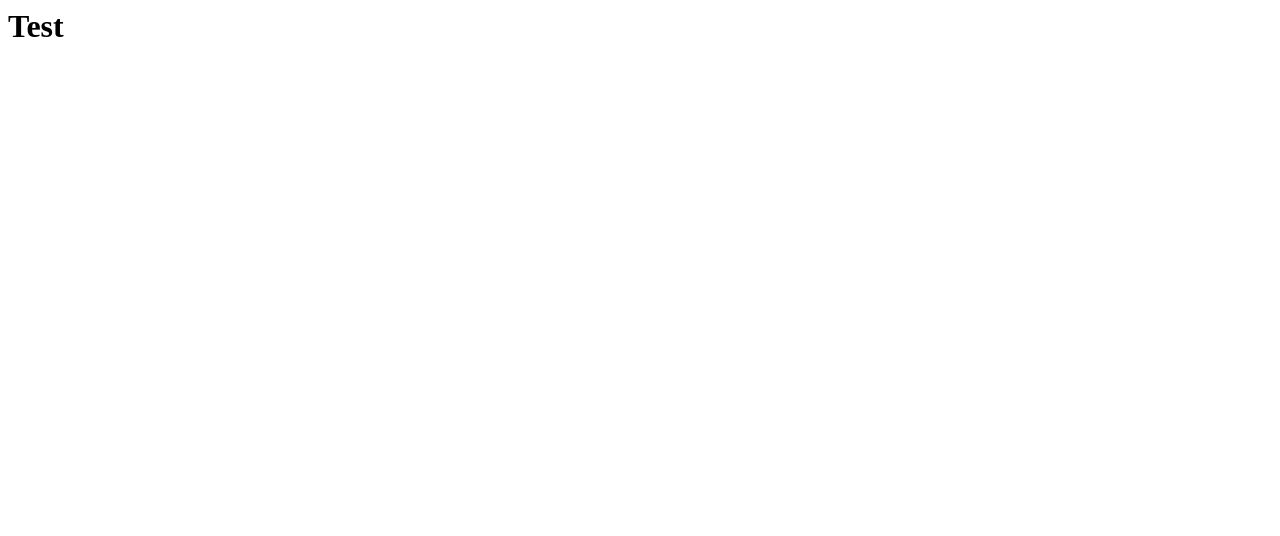
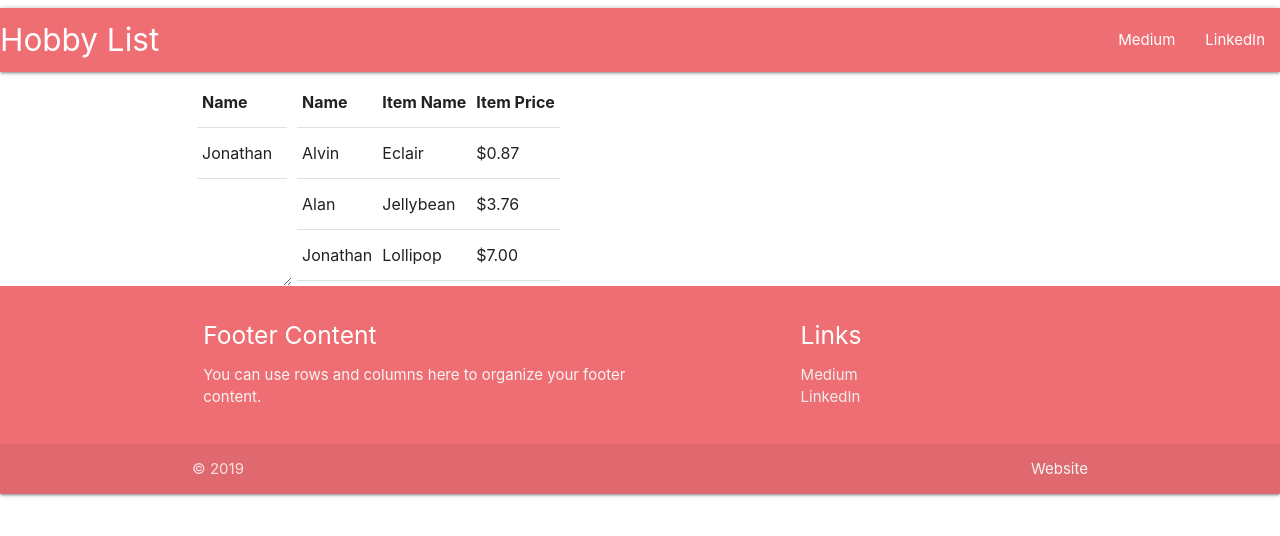
Before and after one commit to noreply-conts/codinging-challange-mercavus, a website: page public/index.html in a window 1280 px wide. Drawn offline with nearby package versions, Linux system fonts and the light colour scheme.

```diff
--- a/package.json
+++ b/package.json
@@ -34,7 +34,7 @@
     "@types/supertest": "^2.0.8",
     "dotenv": "^8.0.0",
     "husky": "^2.4.1",
-    "jest": "^24.8.0",
+    "jest": "^25.0.0",
     "lint-staged": "^8.2.1",
     "prettier": "^1.18.2",
     "supertest": "^4.0.2",
--- a/public/index.html
+++ b/public/index.html
@@ -1,8 +1,107 @@
-<html lang="de">
+<html  lang="de">
 <head>
     <title>Coding</title>
+    <meta charset="UTF-8">
+    <!--Import Google Icon Font-->
+    <link href="http://fonts.googleapis.com/icon?family=Material+Icons" rel="stylesheet">
+    <!--Import materialize.css-->
+    <link type="text/css" rel="stylesheet" href="lib/materialize/css/materialize.min.css" media="screen,projection"/>
+    <link type="text/css" rel="stylesheet" href="https://cdnjs.cloudflare.com/ajax/libs/animate.css/3.5.2/animate.css" media="screen,projection"/>
+
+    <!--Let browser know website is optimized for mobile-->
+    <meta name="viewport" content="width=device-width, initial-scale=1.0"/>
 </head>
 <body>
-<h1>Test</h1>
+<script type="text/javascript" src="lib/materialize/js/materialize.min.js"></script>
+<script data-main="./bootstrap" src="lib/require1k/require1k.min.js"></script>
+
+<div class="card" id="filter-card">
+    <header>
+        <nav>
+            <div class="nav-wrapper">
+                <a href="#" class="brand-logo">Hobby List</a>
+                <ul id="nav-mobile" class="right hide-on-med-and-down">
+                    <li><a href="https://medium.com/@Stefan1129" target="_blank">Medium</a></li>
+                    <li><a href="https://www.linkedin.com/in/stefan-bieliauskas-617a26111/" target="_blank">LinkedIn</a></li>
+                </ul>
+            </div>
+        </nav>
+
+    </header>
+    <main>
+        <div class="container">
+            <div style="display: flex;">
+                <div class="users" style="padding: 5px; min-width: 100px; width: auto; resize: horizontal; overflow: auto">
+                    <table>
+                        <thead>
+                        <tr>
+                            <th>Name</th>
+                        </tr>
+                        </thead>
+                        <tbody id="tbody-users">
+                        <tr>
+                            <td>Jonathan</td>
+                        </tr>
+                        </tbody>
+                    </table>
+                </div>
+                <div style=" padding: 5px;">
+                    <table>
+                        <thead>
+                        <tr>
+                            <th>Name</th>
+                            <th>Item Name</th>
+                            <th>Item Price</th>
+                        </tr>
+                        </thead>
+
+                        <tbody>
+                        <tr>
+                            <td>Alvin</td>
+                            <td>Eclair</td>
+                            <td>$0.87</td>
+                        </tr>
+                        <tr>
+                            <td>Alan</td>
+                            <td>Jellybean</td>
+                            <td>$3.76</td>
+                        </tr>
+                        <tr>
+                            <td>Jonathan</td>
+                            <td>Lollipop</td>
+                            <td>$7.00</td>
+                        </tr>
+                        </tbody>
+                    </table>
+                </div>
+            </div>
+        </div>
+    </main>
+    <footer class="page-footer">
+        <div class="container">
+            <div class="row">
+                <div class="col l6 s12">
+                    <h5 class="white-text">Footer Content</h5>
+                    <p class="grey-text text-lighten-4">You can use rows and columns here to organize your footer content.</p>
+                </div>
+                <div class="col l4 offset-l2 s12">
+                    <h5 class="white-text">Links</h5>
+                    <ul>
+                        <li><a class="grey-text text-lighten-3" href="https://medium.com/@Stefan1129" target="_blank">Medium</a></li>
+                        <li><a class="grey-text text-lighten-3" href="https://www.linkedin.com/in/stefan-bieliauskas-617a26111/" target="_blank">LinkedIn</a></li>
+
+                    </ul>
+                </div>
+            </div>
+        </div>
+        <div class="footer-copyright">
+            <div class="container">
+                © 2019
+                <a class="grey-text text-lighten-4 right" href="www.conts.de" target="_blank">Website</a>
+            </div>
+        </div>
+    </footer>
+
+</div>
 </body>
 </html>
--- a/src/controllers/UserController.ts
+++ b/src/controllers/UserController.ts
@@ -2,6 +2,7 @@
 import { UserModel } from "../models/UserModel";
 import { UserService } from "../services/UserService";
 import * as _ from "lodash";
+import { NotFoundHttpError } from "../errors/NotFoundHttpError";
 
 type UserView = Pick<UserModel, "id" | "name">;
 
@@ -16,7 +17,7 @@
     const id = req.params.id;
     const user = await this.userService.getUserById(id);
     if (!user) {
-      throw new Error("Not found ");
+      throw new NotFoundHttpError("Not found");
     }
     return this.toView(user);
   };
--- a/src/services/Example.ts
+++ /dev/null
@@ -1,5 +0,0 @@
-export default class Example {
-  public exampleMethod() {
-    return true;
-  }
-}
```
Also changed, not shown: src/services/Example.spec.ts (deleted, +0 -11 lines), 1 other file.
